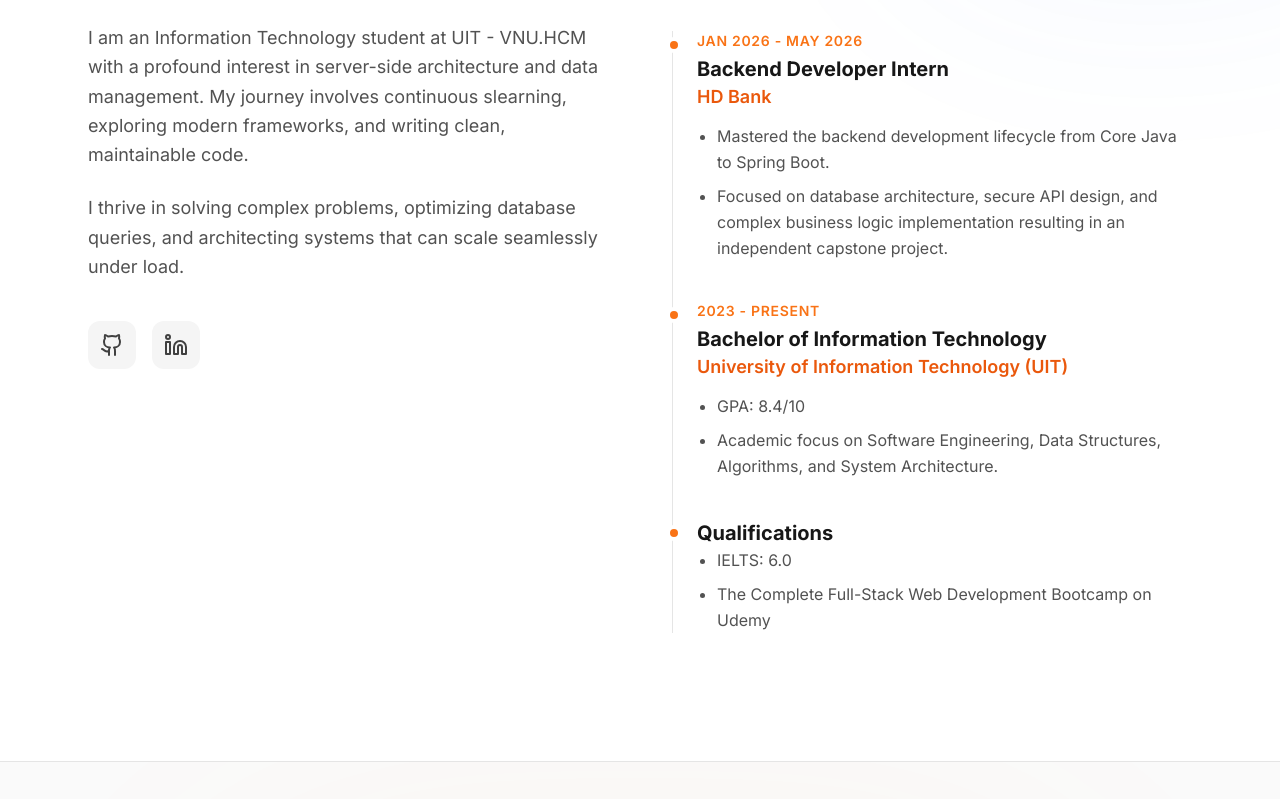
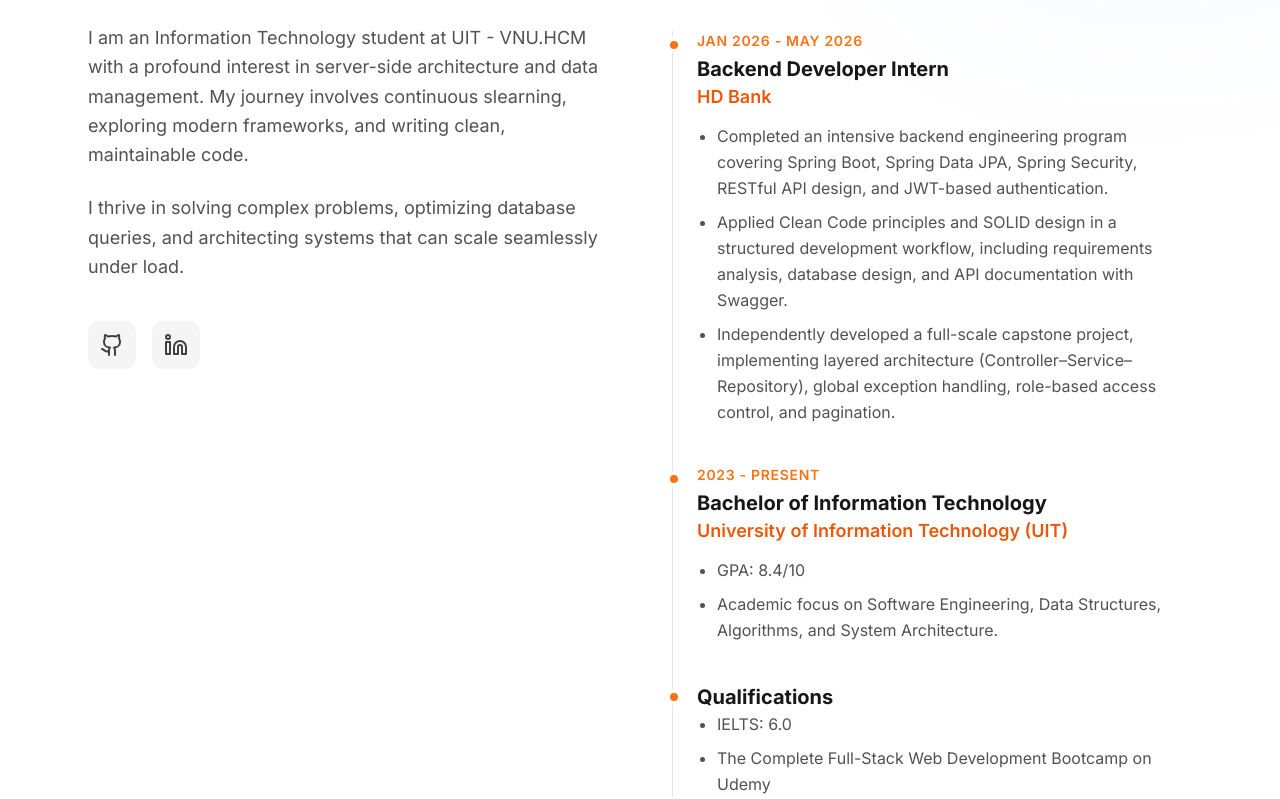
Before and after one commit to ducpham211/Portfolio, a React (Vite) app: page / in a window 1280 px wide. Shown: the part 966-1765 px from the top of the page. Built offline with nearby package versions, Linux system fonts and the light colour scheme.

Commit message:
fix: fix content of experience

```diff
--- a/src/App.jsx
+++ b/src/App.jsx
@@ -376,8 +376,9 @@
                   <h3 className="text-xl font-bold text-neutral-900 dark:text-white">Backend Developer Intern</h3>
                   <h4 className="text-lg font-semibold text-brand-600 dark:text-brand-400 mb-3">HD Bank</h4>
                   <ul className="list-disc pl-5 text-neutral-600 dark:text-neutral-400 leading-relaxed space-y-2">
-                    <li>Mastered the backend development lifecycle from Core Java to Spring Boot.</li>
-                    <li>Focused on database architecture, secure API design, and complex business logic implementation resulting in an independent capstone project.</li>
+                    <li>Completed an intensive backend engineering program covering Spring Boot, Spring Data JPA, Spring Security, RESTful API design, and JWT-based authentication.</li>
+                    <li>Applied Clean Code principles and SOLID design in a structured development workflow, including requirements analysis, database design, and API documentation with Swagger.</li>
+                    <li>Independently developed a full-scale capstone project, implementing layered architecture (Controller–Service–Repository), global exception handling, role-based access control, and pagination.</li>
                   </ul>
                 </div>
 
@@ -546,7 +547,7 @@
 
             <h2 className="text-3xl md:text-5xl font-bold text-white mb-6 relative z-10">Let's build together.</h2>
             <p className="text-lg text-neutral-400 mb-10 max-w-xl mx-auto relative z-10">
-              I'm actively looking for a Backend Fresher or Intern position.
+              I'm actively looking for a Backend Fresher or Junior position.
               Whether you have a question or just want to say hi, my inbox is always open!
             </p>
 
```
